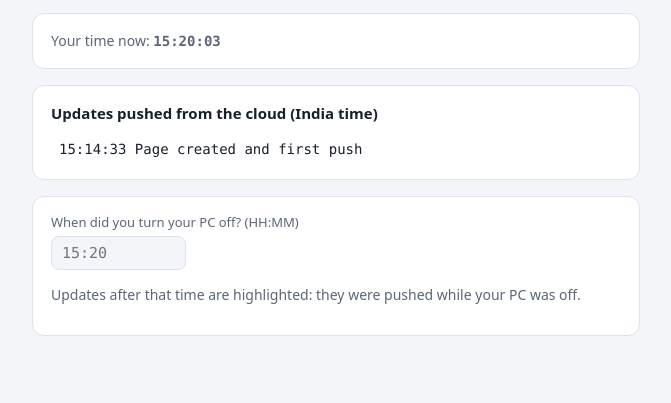
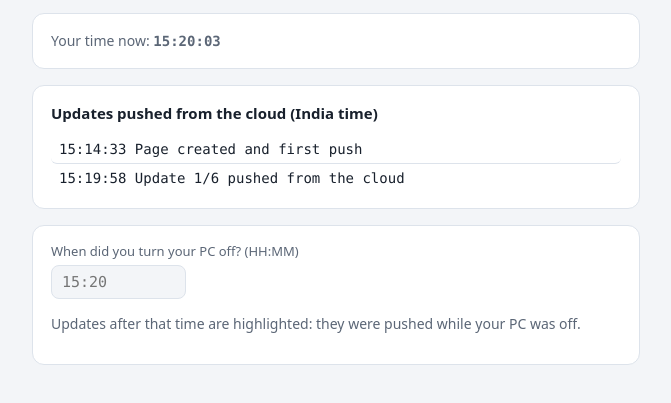
Before and after one commit to 123tron/test, a plain HTML site: page index.html in a window 1280 px wide. Shown: the part 113-516 px from the top of the page, without its empty margins (304-975 px from the left). Drawn offline with Linux system fonts and the light colour scheme.

Commit message:
Cloud update 1/6 at 15:19:58 IST
Co-Authored-By: Claude Opus 5.5 <noreply@anthropic.com>
Claude-Session: https://claude.ai/code/session_015wYrXX1cdTWu7VCpt2JtDF

```diff
--- a/index.html
+++ b/index.html
@@ -48,6 +48,7 @@
     <!-- UPDATES: Claude adds one <li> per push below this line -->
     <ol id="log">
       <li data-t="15:14:33">15:14:33  Page created and first push</li>
+      <li data-t="15:19:58">15:19:58  Update 1/6 pushed from the cloud</li>
     </ol>
   </section>
 
```
